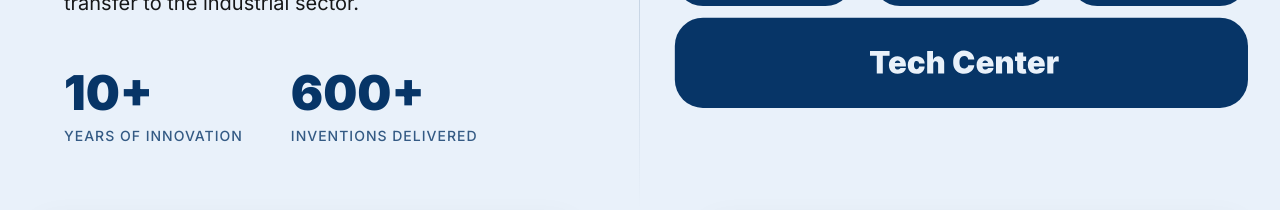
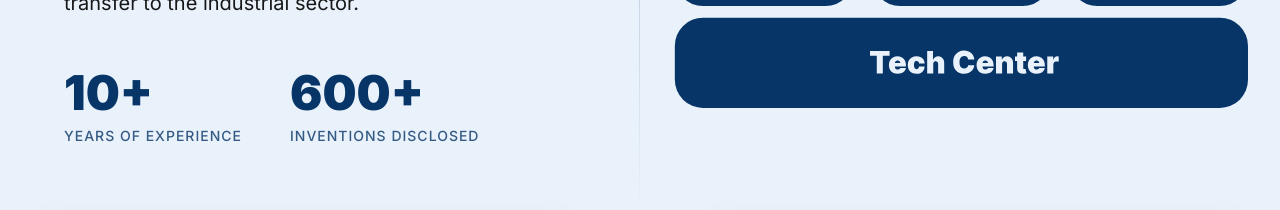
Before and after one commit to yahya-mdarhri/cie_market_frontend, a React (Vite) app: page / in a window 1280 px wide. Shown: the part 780-990 px from the top of the page. Built offline with nearby package versions, Linux system fonts and the light colour scheme.

Commit message:
chore: change metrics labels

```diff
--- a/src/components/ui/Landing/Introduction/Introduction.tsx
+++ b/src/components/ui/Landing/Introduction/Introduction.tsx
@@ -30,13 +30,13 @@ function Introduction({title, description, image, years, inventions}: Introducti
 								{years && (
 									<div className="Metric">
 										<div className="MetricNumber">{years}+</div>
-										<div className="MetricLabel">Years of Innovation</div>
+										<div className="MetricLabel">Years of experience</div>
 									</div>
 								)}
 								{inventions && (
 									<div className="Metric">
 										<div className="MetricNumber">{inventions}+</div>
-										<div className="MetricLabel">Inventions Delivered</div>
+										<div className="MetricLabel">Inventions disclosed</div>
 									</div>
 								)}
 							</div>
```
